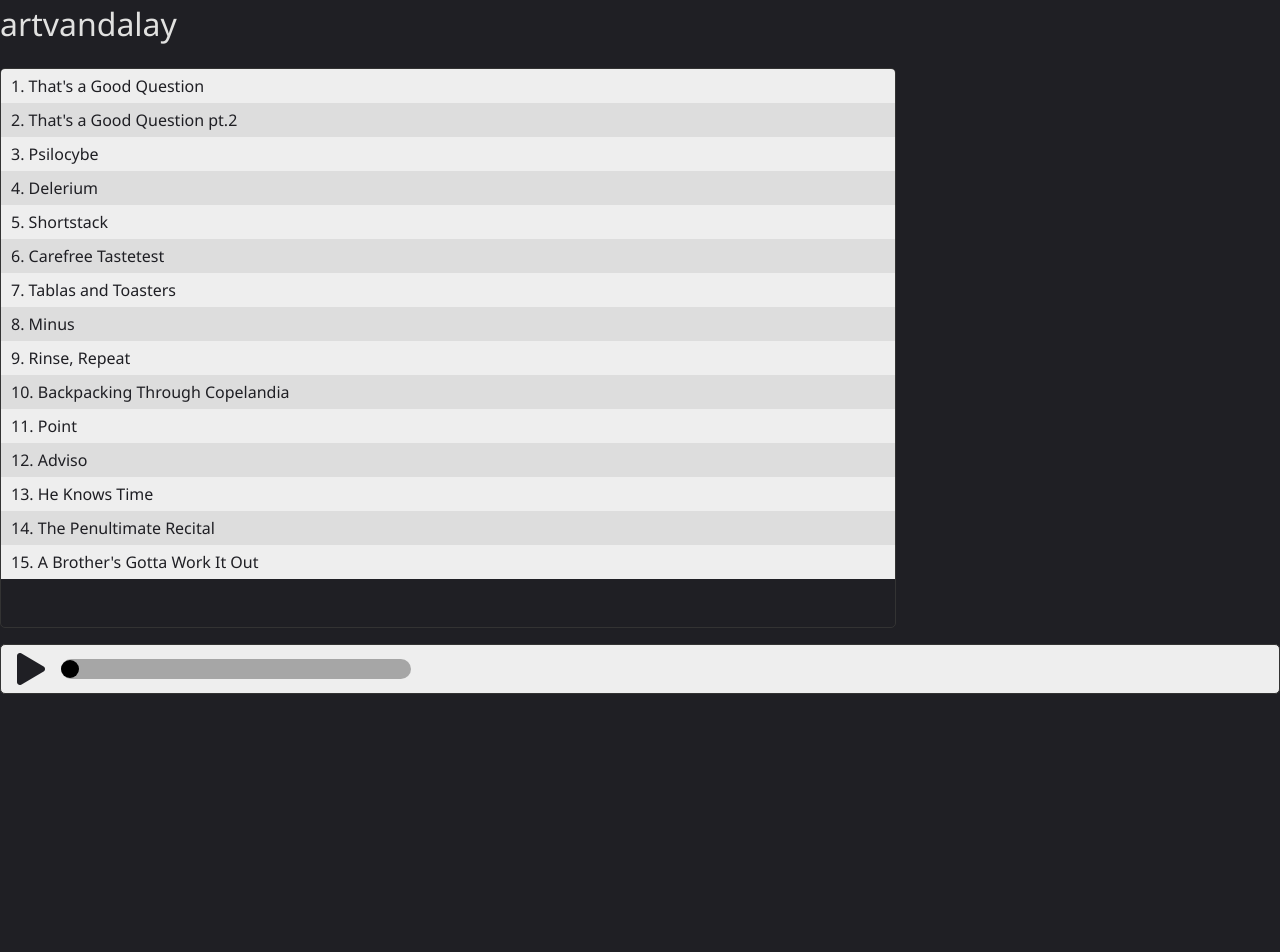
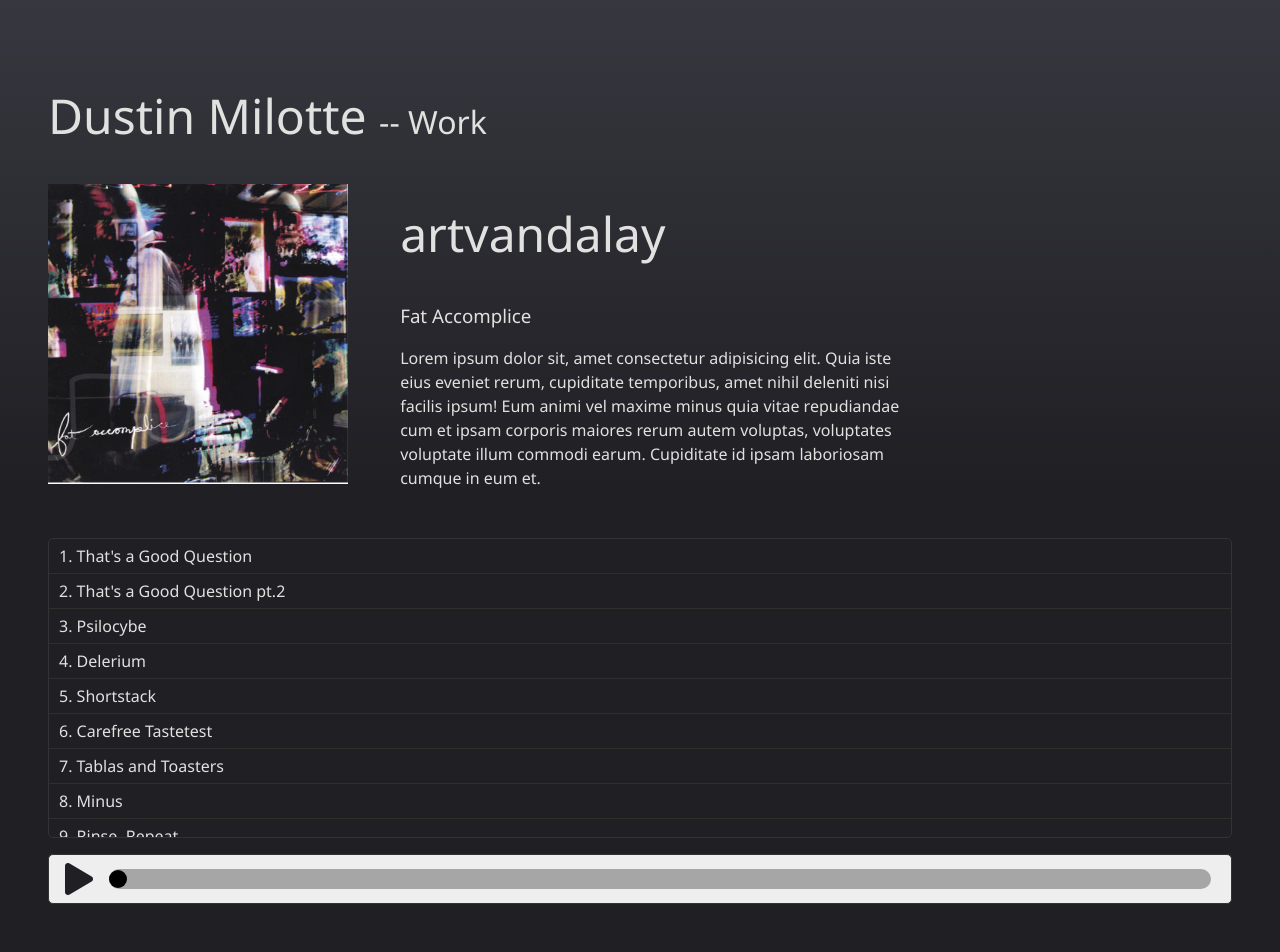
Before and after one commit to DustinMilotte/responsive_portfolio, a website: page dist/artvandalay.html in a window 1280 px wide. Before the commit the page ends 800 px from the top, so only its background shows below. Drawn offline with Linux system fonts and the light colour scheme.

Commit message:
begin single album page style

```diff
--- a/scss/_music.scss
+++ b/scss/_music.scss
@@ -1,26 +1,56 @@
-
+.main-block {
+  background: linear-gradient(lighten($primary-color, 10), $primary-color);
+  // position: fixed;
+  margin: 0;
+  padding-top: 5rem;
+  padding-left: 3rem;
+  top: 0;
+  left: 0;
+  h1 {
+    padding-bottom: 2rem;
+    font-size: 3rem;
+  }
+  span {
+    font-size: 2rem;
+  }
+}
+.project-wrapper {
+  margin: 3rem;
+}
+.album-cover {
+  height: 300px;
+  width: 300px;
+}
+.album-info-wrapper {
+  margin-left: 3rem;
+  display: inline-block;
+  width: 500px;
+  height: 200px;
+}
 .playlist{
   list-style: none;
-  width: 70vw;
-  height: 70vh;
+  width: 100%;
+  height: 300px;;
   overflow: auto;
   margin-top: 20px;
   border: 1px solid #333;
   border-radius:5px;
   padding: 0;
   a {
-    color: $primary-color;
+    color: $light-text-color;
   }
 }
 .playlist li{
   padding: 5px 10px;
+  color: $light-text-color;
+  border-bottom: 1px solid darken($light-text-color, 70);
 }
-.playlist li:nth-child(odd){
-  background-color:#eee;
-}
-.playlist li:nth-child(even){
-  background-color:#ddd;
-}
+// .playlist li:nth-child(odd){
+//   background-color:#eee;
+// }
+// .playlist li:nth-child(even){
+//   background-color:#ddd;
+// }
 
 .audio-timeline-container {
   height:50px;
@@ -43,8 +73,8 @@
 }
 /* .play{background: url('http://www.alexkatz.me/codepen/img/play.png') ;} */
 /* .pause{background: url('http://www.alexkatz.me/codepen/img/pause.png') ;} */
-.timeline{
-	width: 350px;
+.timeline {
+	width: 100%;
 	height: 20px;
   margin-top: 0px;
   margin-right:20px;
```
Also changed, not shown: dist/artvandalay.html, dist/css/main.css.
